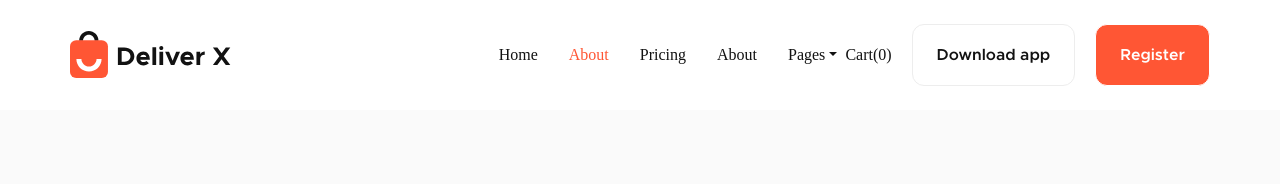
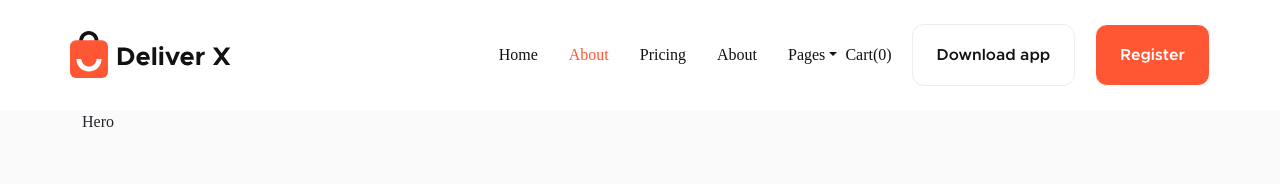
Before and after one commit to nsanzimfura-eric/automatedPros, a React (Vite) app: page / in a window 1280 px wide. Shown: the top 184 px of the page. Built offline with nearby package versions, Linux system fonts and the light colour scheme; a web font is replaced by a local one.

Commit message:
Create Hero section and styles it

```diff
--- a/src/App.tsx
+++ b/src/App.tsx
@@ -1,9 +1,9 @@
-import NavbarComponent from "./components/Navbar/Navbar";
+import About from "./pages/About";
 
 function App() {
   return (
     <div className="container-fluid m-0 p-0 bg-pale w-100" id="home">
-      <NavbarComponent />
+      <About />
     </div>
   );
 }
--- a/src/components/Navbar/navbar.module.scss
+++ b/src/components/Navbar/navbar.module.scss
@@ -4,10 +4,8 @@
 .navbar {
   :global {
     background-color: $light !important;
-    @include mq($lg) {
-      .container {
-        max-width: 100vw !important;
-      }
+    .container {
+      @include container;
     }
     .nav-toggleble {
       gap: 15px;
--- /dev/null
+++ b/src/components/hero/Hero.tsx
@@ -0,0 +1,8 @@
+import styles from "./hero.module.scss";
+
+const Hero = () => {
+    return (
+        <div className={`${styles.hero} container`}>Hero</div>
+    )
+}
+export default Hero;
--- /dev/null
+++ b/src/components/hero/hero.module.scss
@@ -0,0 +1,8 @@
+@import "../../styles/mixins.scss";
+@import "../../styles/variables.scss";
+
+.hero {
+  :global {
+    @include container;
+  }
+}
--- a/src/pages/About.tsx
+++ b/src/pages/About.tsx
@@ -1,7 +1,12 @@
+import NavbarComponent from "../components/Navbar/Navbar";
+import Hero from "../components/hero/Hero";
 import styles from "./about.module.scss";
 
 export default function About() {
     return (
-        <div className={styles.about} id="home">About</div>
+        <div className={`${styles.about} container-fluid m-0 p-0 bg-pale w-100`}>
+            <NavbarComponent />
+            <Hero />
+        </div>
     )
 }
--- a/src/pages/about.module.scss
+++ b/src/pages/about.module.scss
@@ -3,6 +3,6 @@
 
 #about {
   :global {
-    background-color: "white";
+    background-color: $pale;
   }
 }
--- a/src/styles/mixins.scss
+++ b/src/styles/mixins.scss
@@ -73,3 +73,9 @@
     color: $light;
   }
 }
+
+@mixin container {
+  @include mq($lg) {
+    max-width: 100vw !important;
+  }
+}
```
